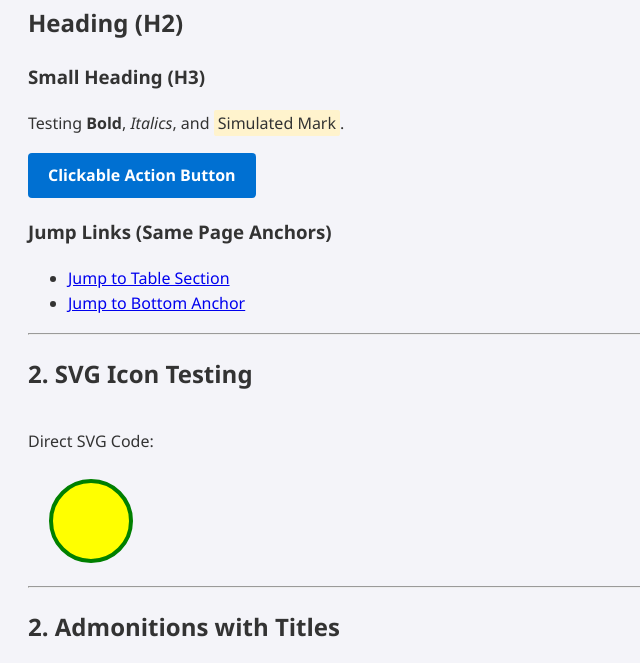
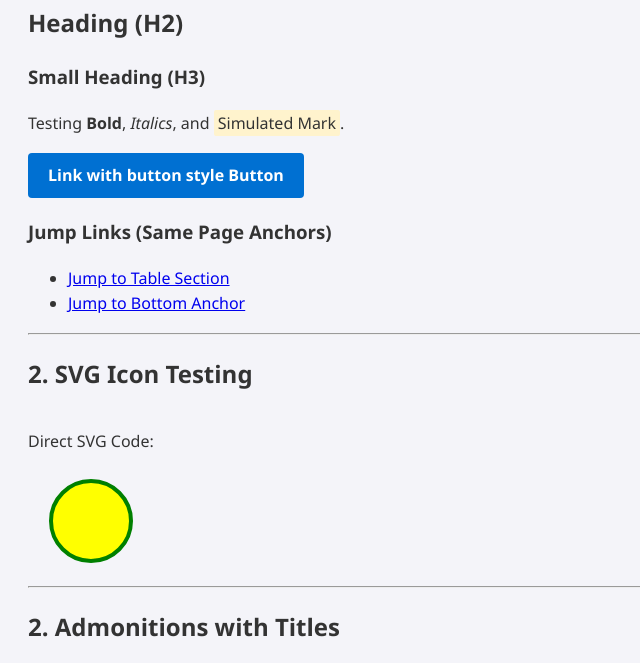
Before and after one commit to Matanshe/matan_pages, a plain HTML site: page index.html in a window 1280 px wide. Shown: the part 118-781 px from the top of the page, without its empty margins (0-640 px from the left). Drawn offline with Linux system fonts and the light colour scheme.

Commit message:
Update index.html

```diff
--- a/index.html
+++ b/index.html
@@ -60,7 +60,7 @@
 
         <p>Testing <strong>Bold</strong>, <em>Italics</em>, and <span class="highlight">Simulated Mark</span>.</p>
 
-        <a href="https://google.com" class="btn">Clickable Action Button</a>
+        <a href="https://google.com" class="btn">Link with button style Button</a>
 
         <h3>Jump Links (Same Page Anchors)</h3>
         <ul>
```
